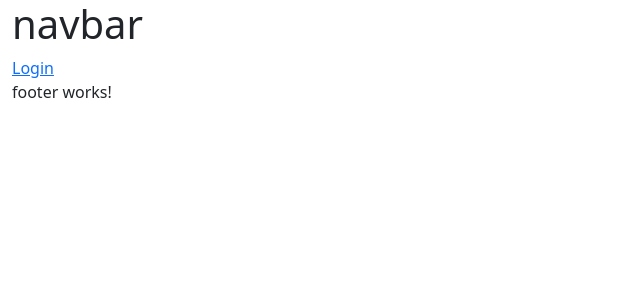
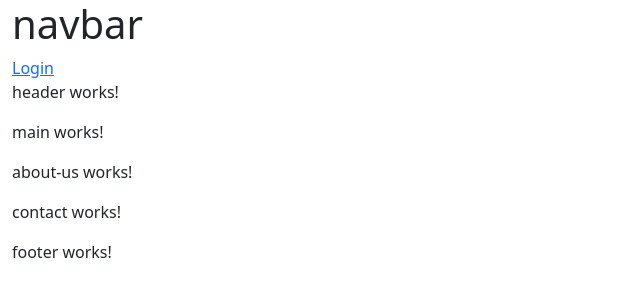
Before and after one commit to vlysi/integrador_ISP4, an Angular app in the folder PassKeeperWeb/frontend/PassKeeper/: page / in a window 1280 px wide. Shown: the top 300 px of the page, without its empty margins (0-640 px from the left). Built offline with nearby package versions, Linux system fonts and the light colour scheme.

Commit message:
agregado a modulo home componente main y header

```diff
--- a/PassKeeperWeb/frontend/PassKeeper/src/app/app-routing.module.ts
+++ b/PassKeeperWeb/frontend/PassKeeper/src/app/app-routing.module.ts
@@ -1,8 +1,10 @@
 import { NgModule } from '@angular/core';
 import { RouterModule, Routes } from '@angular/router';
+import { HomeComponent } from './home/home/home.component';
 
 
 const routes: Routes = [
+  {path: '', component:HomeComponent},
   {path: 'auth',loadChildren: () => import('./auth/auth.module').then(m => m.AuthModule)},
 ];
 
--- /dev/null
+++ b/PassKeeperWeb/frontend/PassKeeper/src/app/home/header/header.component.html
@@ -0,0 +1 @@
+<p>header works!</p>
--- a/PassKeeperWeb/frontend/PassKeeper/src/app/home/home-routing.module.ts
+++ b/PassKeeperWeb/frontend/PassKeeper/src/app/home/home-routing.module.ts
@@ -1,7 +1,18 @@
 import { NgModule } from '@angular/core';
 import { RouterModule, Routes } from '@angular/router';
+import { HomeComponent } from './home/home.component';
+import { AboutUsComponent } from './about-us/about-us.component';
+import { ContactComponent } from './contact/contact.component';
+import { HeaderComponent } from './header/header.component';
+import { MainComponent } from './main/main.component';
 
-const routes: Routes = [];
+const routes: Routes = [
+  { path: '', component: HomeComponent },
+  { path: 'aboutus', component: AboutUsComponent },
+  { path: 'contact', component: ContactComponent},
+  { path: 'header', component: HeaderComponent},
+  { path: 'main', component: MainComponent}
+];
 
 @NgModule({
   imports: [RouterModule.forChild(routes)],
--- a/PassKeeperWeb/frontend/PassKeeper/src/app/home/home.module.ts
+++ b/PassKeeperWeb/frontend/PassKeeper/src/app/home/home.module.ts
@@ -5,13 +5,17 @@ import { HomeRoutingModule } from './home-routing.module';
 import { HomeComponent } from './home/home.component';
 import { AboutUsComponent } from './about-us/about-us.component';
 import { ContactComponent } from './contact/contact.component';
+import { HeaderComponent } from './header/header.component';
+import { MainComponent } from './main/main.component';
 
 
 @NgModule({
   declarations: [
     HomeComponent,
     AboutUsComponent,
-    ContactComponent
+    ContactComponent,
+    HeaderComponent,
+    MainComponent
   ],
   imports: [
     CommonModule,
--- a/PassKeeperWeb/frontend/PassKeeper/src/app/home/home/home.component.html
+++ b/PassKeeperWeb/frontend/PassKeeper/src/app/home/home/home.component.html
@@ -1 +1,5 @@
-<p>home works!</p>
+
+<app-header></app-header>
+<app-main></app-main>
+<app-about-us></app-about-us>
+<app-contact></app-contact>
--- /dev/null
+++ b/PassKeeperWeb/frontend/PassKeeper/src/app/home/main/main.component.html
@@ -0,0 +1 @@
+<p>main works!</p>
```
Also changed, not shown: PassKeeperWeb/frontend/PassKeeper/src/app/home/header/header.component.ts (added, +10 -0 lines), PassKeeperWeb/frontend/PassKeeper/src/app/home/main/main.component.ts (added, +10 -0 lines), PassKeeperWeb/frontend/PassKeeper/src/app/home/header/header.component.css (added), PassKeeperWeb/frontend/PassKeeper/src/app/home/main/main.component.css (added), 2 other files (tests, documents, lock files or other folders).
